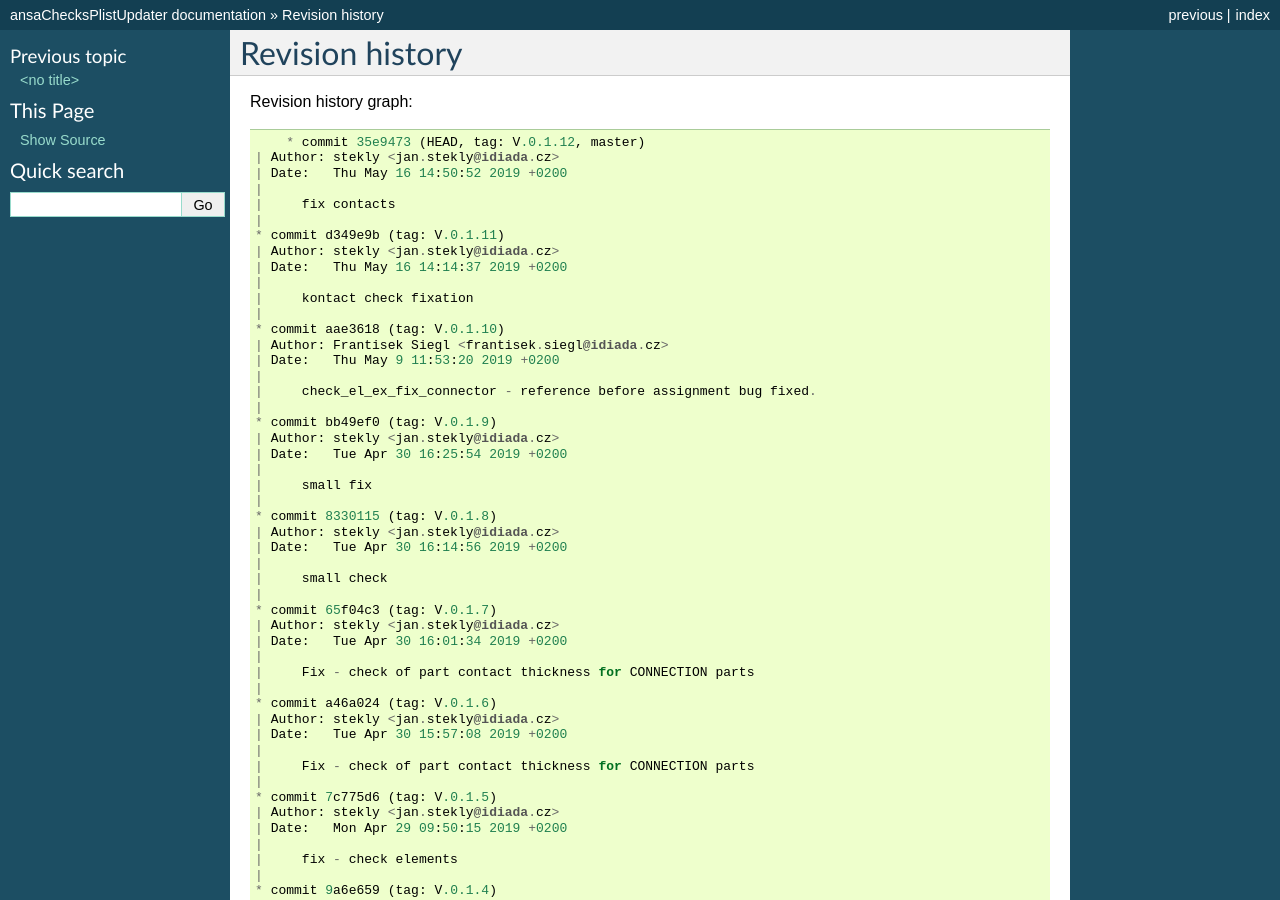
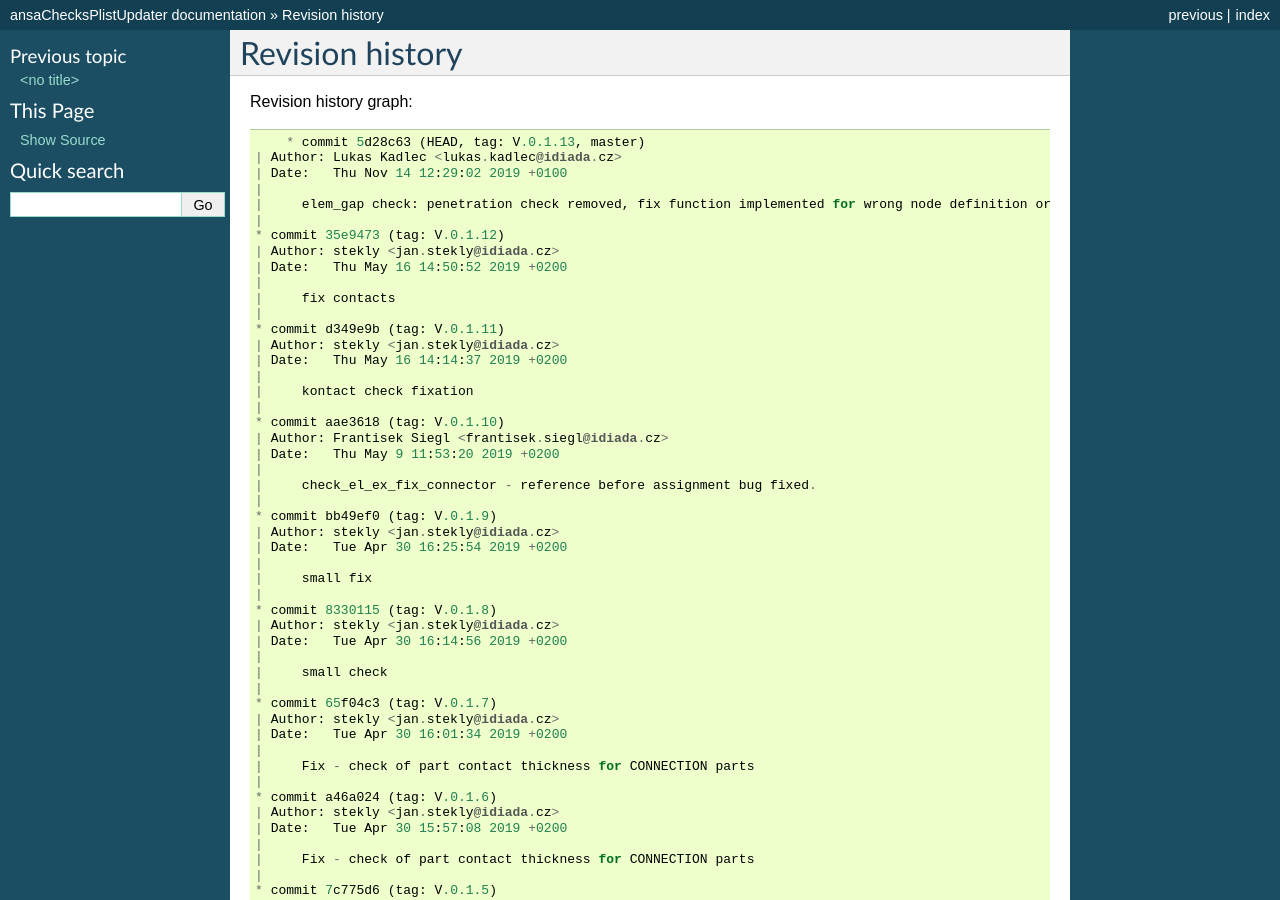
Before and after one commit to fanaSiegl/checks, a Sphinx documentation site: the page built from doc/sphinx/source/revision_history.rst, in a window 1280 px wide and 900 px high. Built offline with Sphinx 7.4.7, drawn with Linux system fonts in a browser that asks for light colours; formulas are drawn with MathJax 3; pages that are not in the unit, such as notebooks, are missing from menus; the version number could not be read and is left out.

Commit message:
Fixed the documentation strings

```diff
--- a/doc/sphinx/source/revision_history.rst
+++ b/doc/sphinx/source/revision_history.rst
@@ -4,7 +4,13 @@ Revision history
 
 Revision history graph::
 
-       * commit 35e9473 (HEAD, tag: V.0.1.12, master)
+       * commit 5d28c63 (HEAD, tag: V.0.1.13, master)
+   | Author: Lukas Kadlec <lukas.kadlec@idiada.cz>
+   | Date:   Thu Nov 14 12:29:02 2019 +0100
+   |
+   |     elem_gap check: penetration check removed, fix function implemented for wrong node definition orientation.
+   |
+   * commit 35e9473 (tag: V.0.1.12)
    | Author: stekly <jan.stekly@idiada.cz>
    | Date:   Thu May 16 14:50:52 2019 +0200
    |
```
Also changed, not shown: 1 other file.
